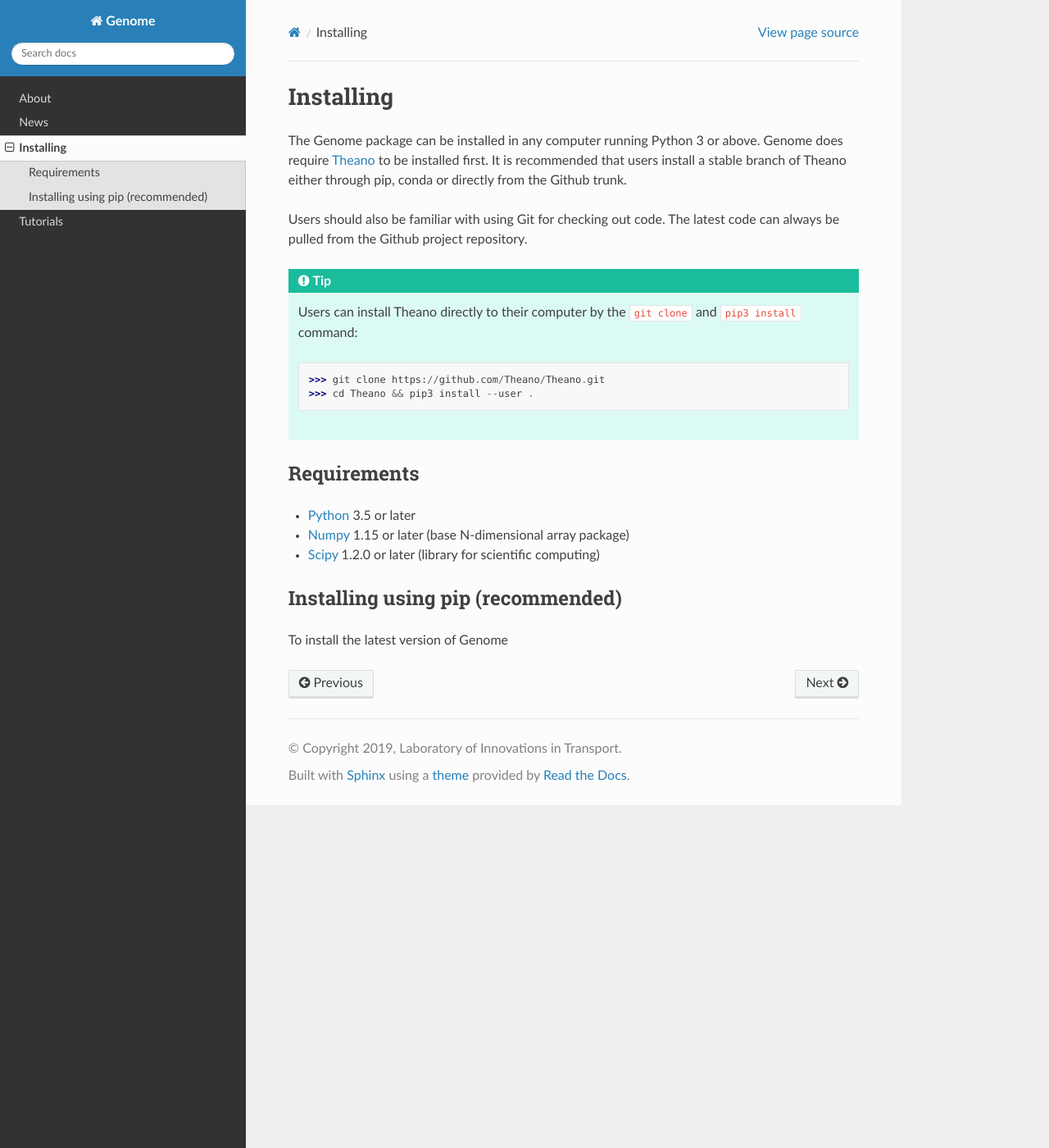
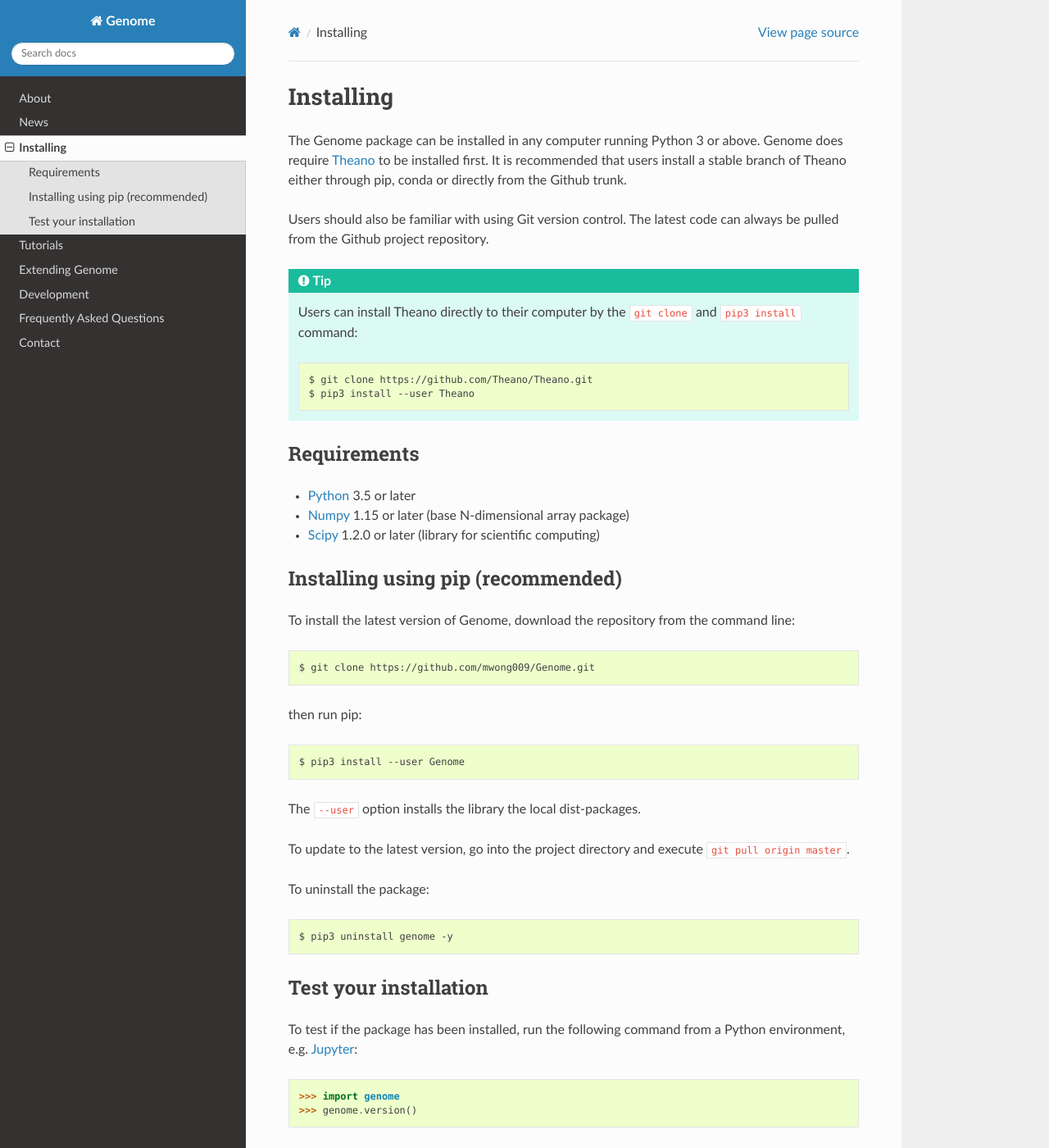
Before and after one commit to mwong009/genome, a Sphinx documentation site: the page built from docs/install.rst, in a window 1280 px wide and 1400 px high. Shown: the whole window at 82% size. Built offline with Sphinx 7.4.7 and the Read the Docs theme 2.0.0, drawn with Linux system fonts in a browser that asks for light colours; pages that are not in the unit, such as notebooks, are missing from menus; some of the changed text lies outside the part shown.

```diff
--- a/docs/about.rst
+++ b/docs/about.rst
@@ -21,7 +21,7 @@ It allows extremely fast computational speedup using tensor based computations.
 This software can be configured to automatically estimate both discrete and
 continuous output simultaneously.
 
-* **Features**:
+.. topic:: Features
 
     * Specify multiple layers for a deep learning based discrete choice model
     * Deep learning optimization algorithms (SGD, Adam, N-Momentum, Adagrad)
@@ -30,7 +30,7 @@ continuous output simultaneously.
     * Loglikelihood tracking
 
 
-* **Under Development**:
+.. topic:: Under Development
 
     * Generative model implementation
     * Residual networks
--- a/docs/conf.py
+++ b/docs/conf.py
@@ -17,9 +17,11 @@
 
 # -- Project information -----------------------------------------------------
 
+master_doc = 'index'
 project = 'Genome'
 copyright = '2019, Laboratory of Innovations in Transport'
 author = 'Melvin Wong'
+pygments_style = 'sphinx'
 
 
 # -- General configuration ---------------------------------------------------
@@ -28,6 +30,8 @@ author = 'Melvin Wong'
 # extensions coming with Sphinx (named 'sphinx.ext.*') or your custom
 # ones.
 extensions = [
+    'sphinx.ext.autodoc',
+    'sphinx.ext.napoleon'
 ]
 
 # Add any paths that contain templates here, relative to this directory.
@@ -50,5 +54,3 @@ html_theme = 'sphinx_rtd_theme'
 # relative to this directory. They are copied after the builtin static files,
 # so a file named "default.css" will overwrite the builtin "default.css".
 html_static_path = ['_static']
-
-master_doc = 'index'
--- /dev/null
+++ b/docs/development/testing.rst
@@ -0,0 +1,4 @@
+.. _testing:
+
+Testing the code
+----------------
--- /dev/null
+++ b/docs/extending/index.rst
@@ -0,0 +1,7 @@
+.. _extending:
+
+Extending Genome
+================
+
+
+.. toctree::
--- a/docs/install.rst
+++ b/docs/install.rst
@@ -8,14 +8,14 @@ Genome does require `Theano <https://github.com/Theano/theano>`_ to be installed
 It is recommended that users install a stable branch of Theano either through
 pip, conda or directly from the Github trunk.
 
-Users should also be familiar with using Git for checking out code.
+Users should also be familiar with using Git version control.
 The latest code can always be pulled from the Github project repository.
 
 .. tip::
-    Users can install Theano directly to their computer by the ``git clone`` and ``pip3 install`` command:
+    Users can install Theano directly to their computer by the ``git clone`` and ``pip3 install`` command::
 
-    >>> git clone https://github.com/Theano/Theano.git
-    >>> cd Theano && pip3 install --user .
+        $ git clone https://github.com/Theano/Theano.git
+        $ pip3 install --user Theano
 
 Requirements
 ------------
@@ -32,4 +32,34 @@ Requirements
 Installing using pip (recommended)
 ----------------------------------
 
-To install the latest version of Genome
+To install the latest version of Genome, download the repository from the
+command line::
+
+    $ git clone https://github.com/mwong009/Genome.git
+
+then run pip::
+
+    $ pip3 install --user Genome
+
+The ``--user`` option installs the library the local dist-packages.
+
+To update to the latest version, go into the project directory and execute
+``git pull origin master``.
+
+To uninstall the package::
+
+    $ pip3 uninstall genome -y
+
+Test your installation
+----------------------
+
+To test if the package has been installed, run the following command from a Python environment, e.g. Jupyter_::
+
+    >>> import genome
+    >>> genome.version()
+
+If everything is installed correctly, there will not be any error messages.
+If you encounter error during the installation process, report the output of the tests under the
+`issue tracker <https://github.com/mwong009/genome/issues>`_.
+
+.. _Jupyter: https://jupyter.org/
--- a/docs/news.rst
+++ b/docs/news.rst
@@ -11,7 +11,7 @@ Release Notes
 Master Branch
 ~~~~~~~~~~~~~
 
-:git:`master <>`.
+
 
 
 Genome 0.1.0 (2019/05/03)
```
Also changed, not shown: README.md (+4 -2 lines), docs/contact.rst (added, +22 -0 lines), docs/development/development.rst (added, +57 -0 lines), docs/development/index.rst (added, +12 -0 lines), docs/faq.rst (added, +12 -0 lines), docs/index.rst (+5 -4 lines), docs/tutorials/index.rst (added, +47 -0 lines), docs/tutorials/tutorials.rst (deleted, +0 -17 lines).
